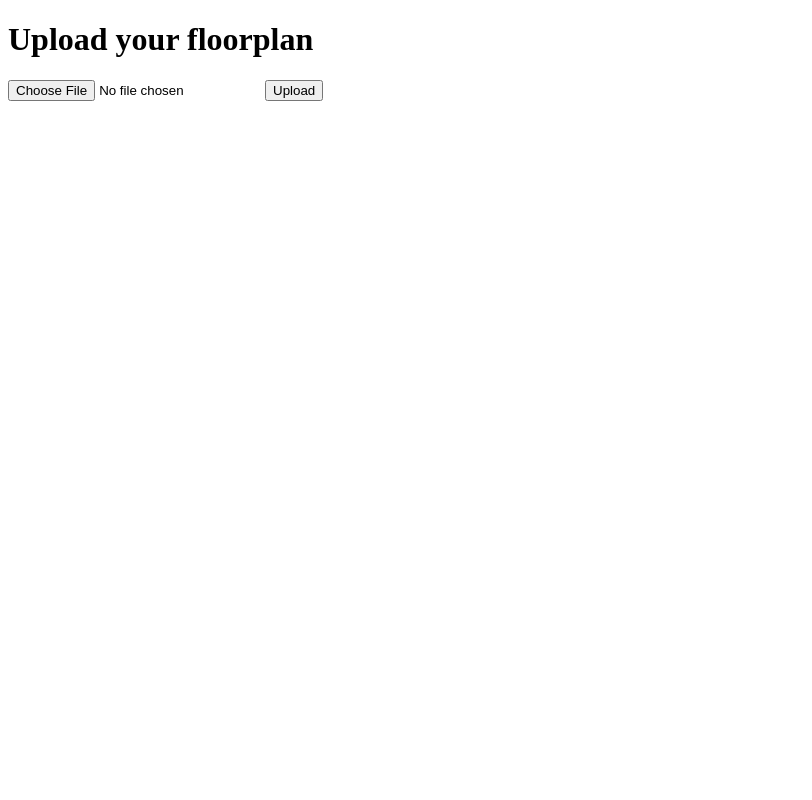
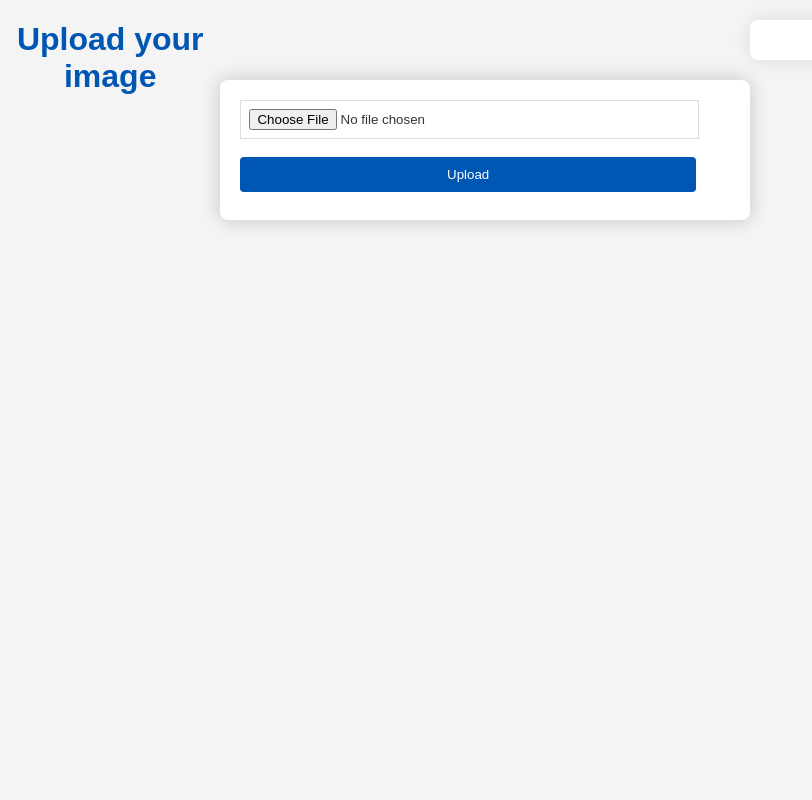
Before and after one commit to Yengner/FloorPlan-Project, a Flask app: page / in a window 1280 px wide. Shown: the whole page, without its empty margins (0-812 px from the left). Run offline with Flask 3, Linux system fonts and the light colour scheme.

Commit message:
Updated Html & App.py
Removed Result.html to have it processed on the same page. Included some CSS to the HTML to make it visually better.

```diff
--- a/app.py
+++ b/app.py
@@ -1,12 +1,10 @@
-from flask import Flask, request, render_template, send_from_directory
+from flask import Flask, request, render_template, send_from_directory, jsonify
 from werkzeug.utils import secure_filename
 import os
 from PIL import Image
-import numpy as np
 import cv2
 from detectron2.utils.visualizer import Visualizer
 from detectron2.data import MetadataCatalog
-
 from model_setup import get_predictor
 
 app = Flask(__name__)
@@ -15,47 +13,39 @@ app.config['PROCESSED_FOLDER'] = 'processed'
 os.makedirs(app.config['UPLOAD_FOLDER'], exist_ok=True)
 os.makedirs(app.config['PROCESSED_FOLDER'], exist_ok=True)
 
-# Load model using your utility function and receive both predictor and cfg
 model, cfg = get_predictor("/Users/yb/Documents/GitHub/FloorPlan-Project/init_config.yaml", "/Users/yb/Documents/GitHub/FloorPlan-Project/model_final.pth")
 
-@app.route('/', methods=['GET', 'POST'])
+@app.route('/', methods=['GET'])
+def index():
+    return render_template('upload.html')
+
+@app.route('/upload', methods=['POST'])
 def upload_file():
-    if request.method == 'POST':
-        file = request.files['file']
-        if file and allowed_file(file.filename):
-            filename = secure_filename(file.filename)
-            filepath = os.path.join(app.config['UPLOAD_FOLDER'], filename)
-            file.save(filepath)
-            try:
-                output_image_path = process_image(filepath)
-                return render_template('result.html', image_path=output_image_path)
-            except Exception as e:
-                return str(e)
-    return render_template('upload.html')
+    file = request.files['file']
+    if file and allowed_file(file.filename):
+        filename = secure_filename(file.filename)
+        filepath = os.path.join(app.config['UPLOAD_FOLDER'], filename)
+        file.save(filepath)
+        try:
+            output_image_path = process_image(filepath)
+            return jsonify({'success': True, 'image_path': output_image_path})
+        except Exception as e:
+            return jsonify({'success': False, 'error': str(e)})
+    return jsonify({'success': False, 'error': 'Invalid file format'})
 
 def allowed_file(filename):
     return '.' in filename and filename.rsplit('.', 1)[1].lower() in {'png', 'jpg', 'jpeg', 'bmp'}
 
 def process_image(filepath):
-    # Load the image with OpenCV
     image = cv2.imread(filepath)
-    image = cv2.cvtColor(image, cv2.COLOR_BGR2RGB)  # Convert color from BGR to RGB
-
-    # Process image through the model
+    image = cv2.cvtColor(image, cv2.COLOR_BGR2RGB)
     outputs = model(image)
-
-    # Visualize the results using Detectron2 Visualizer
     v = Visualizer(image[:, :, ::-1], MetadataCatalog.get(cfg.DATASETS.TRAIN[0]), scale=1.5)
     out = v.draw_instance_predictions(outputs["instances"].to("cpu"))
-    output_image = out.get_image()[:, :, ::-1]  # Convert color from RGB to BGR
-
-    # Convert numpy array to PIL Image
+    output_image = out.get_image()[:, :, ::-1]
     output_image_pil = Image.fromarray(output_image)
-
-    # Save the visualized image
     output_image_path = os.path.join(app.config['PROCESSED_FOLDER'], os.path.basename(filepath))
-    output_image_pil.save(output_image_path)  # Save the image using PIL
-
+    output_image_pil.save(output_image_path)
     return output_image_path
 
 @app.route('/uploads/<filename>')
--- a/templates/upload.html
+++ b/templates/upload.html
@@ -1,13 +1,95 @@
 <!DOCTYPE html>
-<html>
+<html lang="en">
 <head>
-    <title>Upload Floorplan</title>
+    <meta charset="UTF-8">
+    <title>Image Upload</title>
+    <style>
+        body {
+            font-family: Arial, sans-serif;
+            background-color: #f4f4f4;
+            margin: 0;
+            padding: 0;
+            display: flex;
+            justify-content: center;
+            align-items: start;
+            height: 100vh;
+            color: #333;
+        }
+        h1 {
+            color: #0056b3;
+            text-align: center;
+        }
+        form {
+            background: white;
+            padding: 20px;
+            border-radius: 8px;
+            box-shadow: 0 0 20px rgba(0, 0, 0, 0.2);
+            margin-top: 10vh; /* Adjusted to bring the form higher on the page */
+            width: 50%; /* Adjust width as necessary */
+        }
+        input[type=file] {
+            border: 1px solid #ddd;
+            padding: 8px;
+            width: 90%;
+            margin-bottom: 10px;
+        }
+        input[type=button] {
+            background-color: #0056b3;
+            border: none;
+            color: white;
+            padding: 10px 20px;
+            text-decoration: none;
+            margin: 8px 0;
+            cursor: pointer;
+            border-radius: 4px;
+            width: 93%;
+        }
+        input[type=button]:hover {
+            background-color: #004494;
+        }
+        #result {
+            margin-top: 20px;
+            padding: 20px;
+            border-radius: 8px;
+            background: white;
+            box-shadow: 0 0 20px rgba(0, 0, 0, 0.1);
+            width: 50%;
+        }
+        img {
+            max-width: 100%;
+            height: auto;
+        }
+    </style>
 </head>
 <body>
-    <h1>Upload your floorplan</h1>
-    <form method=post enctype=multipart/form-data>
-        <input type=file name=file>
-        <input type=submit value=Upload>
+    <h1>Upload your image</h1>
+    <form id="uploadForm" enctype="multipart/form-data">
+        <input type="file" name="file" id="file">
+        <input type="button" value="Upload" onclick="uploadFile()">
     </form>
+    <div id="result"></div>
+    <script src="https://ajax.googleapis.com/ajax/libs/jquery/3.5.1/jquery.min.js"></script>
+    <script>
+        function uploadFile() {
+            var formData = new FormData(document.getElementById('uploadForm'));
+            $.ajax({
+                url: '/upload',
+                type: 'POST',
+                data: formData,
+                contentType: false,
+                processData: false,
+                success: function(response) {
+                    if (response.success) {
+                        $('#result').html('<img src="/processed/' + response.image_path.split('/').pop() + '" alt="Processed Image"/>');
+                    } else {
+                        $('#result').text('Error: ' + response.error);
+                    }
+                },
+                error: function() {
+                    $('#result').text('File upload failed.');
+                }
+            });
+        }
+    </script>
 </body>
 </html>
```
Also changed, not shown: templates/result.html (deleted, +0 -11 lines), processed/Plan_014_jpg.rf.3d4b1c3047d4b65d53c71c7ffe0280a7.jpg, processed/Plan_014_jpg.rf.3d4b1c3047d4b65d53c71c7ffe0280a7_1.jpg.
